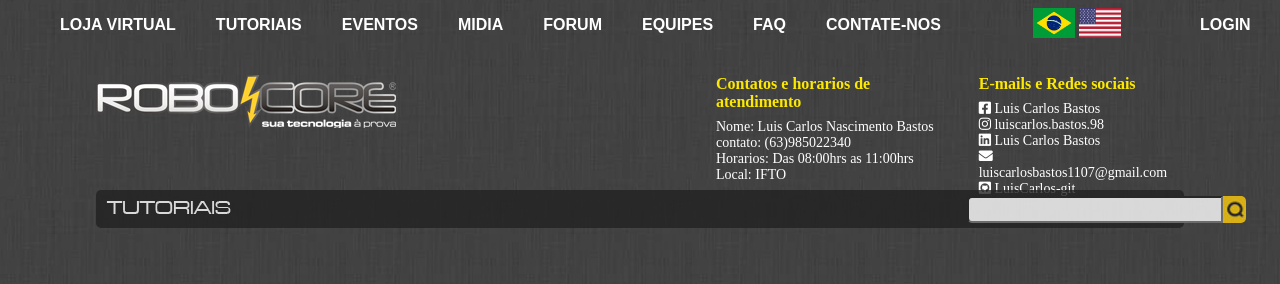
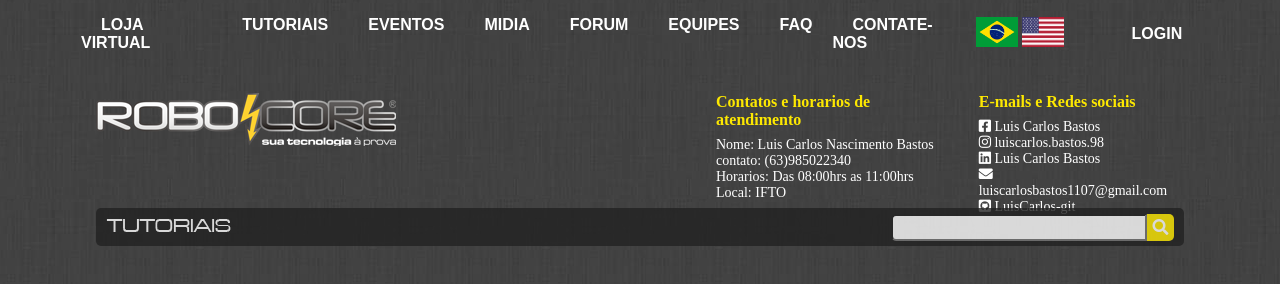
Before and after one commit to LuisCarlos-git/engenharia-reversa, a plain HTML site: page index.html in a window 1280 px wide. Drawn offline with Linux system fonts and the light colour scheme.

Commit message:
Alterada barra de busca

```diff
--- a/index.html
+++ b/index.html
@@ -78,10 +78,8 @@
                 </div>
                 <div class="busca">
                     <input type="text">
-                </div>
-                <div class="lupa">
-                    <div>
-                        <img src="imagens/lupa.jpg">
+                    <div class="lupa">
+                        <i class="fas fa-search"></i>
                     </div>
                 </div>
             </div>
--- a/style.css
+++ b/style.css
@@ -15,6 +15,8 @@ a{
 #header{
     display: flex;
     flex-direction: row;
+    width: 91%;
+    margin-left: 41px;
 }
 #header.login{
     display: flex;
@@ -118,6 +120,7 @@ a{
     display: flex;
     flex-direction: row;
     align-items: center;
+    justify-content: space-between;
     width: 85%;
     margin: 0 auto;
 }
@@ -128,9 +131,23 @@ a{
     border-radius: 5px 0 0 5px ;
     height: 21px;
     width: 248px;
-    margin-left: 736px;
 }
-.lupa img{
+.lupa{
+    display: flex;
+    align-items: center;
+    justify-content: center;
+    background: #FDE801;
     border-radius: 0 5px 5px 0;
-    margin-top: 5px;
+    width: 27px;
+    height: 27px;
+    cursor: pointer;
 }
+.lupa i{
+    color: #fff;
+}
+.busca{
+    display: flex;
+    flex-direction: row;
+    align-items: center;
+    margin-right: 10px;
+}
```
